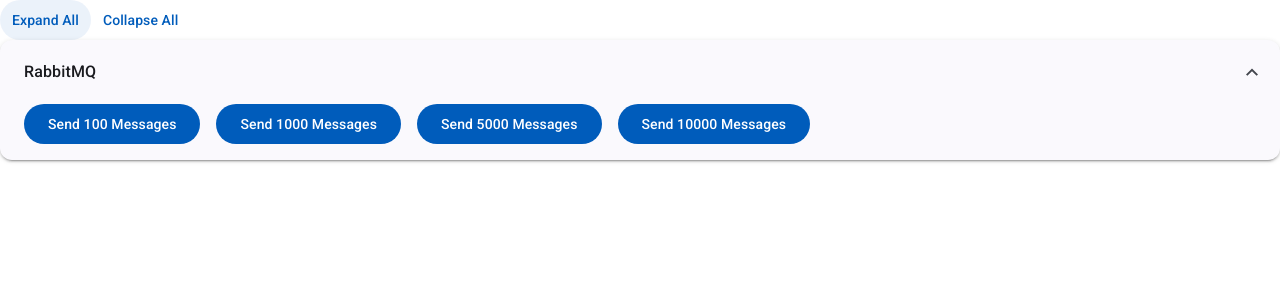
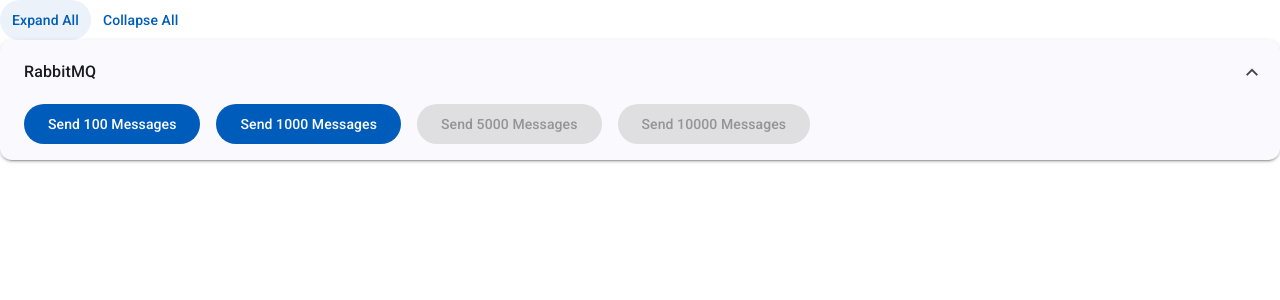
Before and after one commit to kumarrishav7/frontendPlay, an Angular app: page / in a window 1280 px wide. Shown: the top 300 px of the page. Built offline with nearby package versions, Linux system fonts and the light colour scheme.

Commit message:
disable WIP 5k and 10k

```diff
--- a/src/app/communicate-with-rabbitmq/communicate-with-rabbitmq.component.html
+++ b/src/app/communicate-with-rabbitmq/communicate-with-rabbitmq.component.html
@@ -1,6 +1,6 @@
 <div>
     <button mat-flat-button (click)="sendMessages(100)">Send 100 Messages</button>
     <button mat-flat-button (click)="sendMessages(1000)">Send 1000 Messages</button>
-    <button mat-flat-button (click)="sendMessages(5000)">Send 5000 Messages</button>
-    <button mat-flat-button (click)="sendMessages(10000)">Send 10000 Messages</button>
+    <button mat-flat-button [disabled]="true" (click)="sendMessages(5000)">Send 5000 Messages</button>
+    <button mat-flat-button [disabled]="true" (click)="sendMessages(10000)">Send 10000 Messages</button>
 </div>
```
